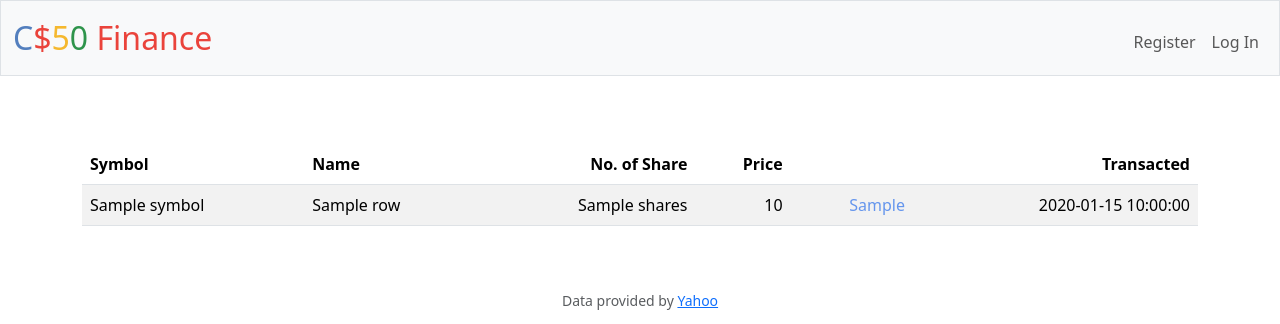
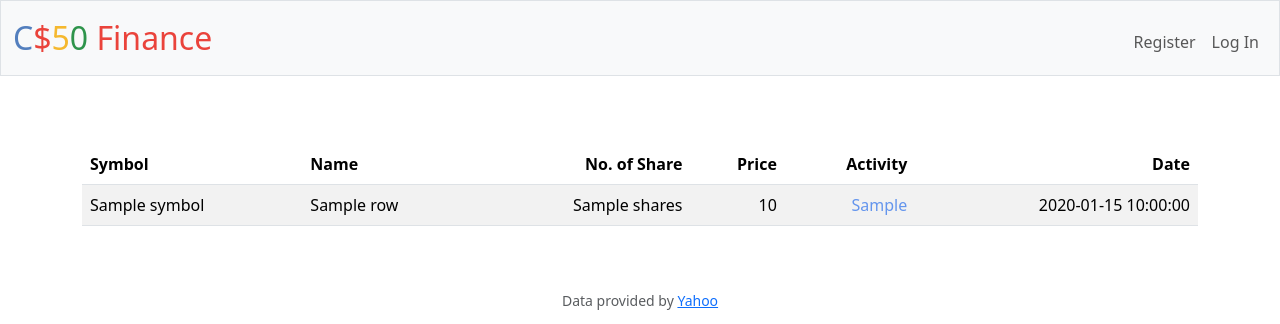
Before and after one commit to faisaltheprofessor/Harvard-CS50, a Flask app: template finance/templates/history.html in a window 1280 px wide. Shown: the top 324 px of the page. Run offline with Flask 3, Linux system fonts and the light colour scheme; the template is opened without the code that fills it: most values are stand-ins (such as "Sample title", 1, 10 or a date in 2020); some libraries are stand-ins or nearby versions.

Commit message:
Sun, Mar 31, 2024, 3:53 AM +02:00

```diff
--- a/finance/app.py
+++ b/finance/app.py
@@ -6,7 +6,6 @@ from flask_session import Session
 from tempfile import mkdtemp
 from werkzeug.security import check_password_hash, generate_password_hash
 from flask import jsonify
-import datetime
 
 from helpers import apology, login_required, lookup, usd
 
@@ -92,9 +91,8 @@ def buy():
             return apology("Insufficient fund in your account")
 
         db.execute("UPDATE users SET cash = (?) WHERE id = (?);", update_user_cash, user_id)
-        db.execute("INSERT INTO transactions (user_id, symbol, name, shares, price, timestamp) VALUES (?, ?, ?, ?, ?, ?)",
-           (user_id, symbol, name, shares, price, datetime.datetime.now()))
-
+        db.execute("INSERT INTO transactions (user_id, symbol, name, shares, price, Timestamp) VALUES (?, ?, ?, ?, ?, DATETIME('now'))",
+                   user_id, symbol, name, shares, price)
         flash("Bought!")
         return redirect("/")
 
--- a/finance/templates/history.html
+++ b/finance/templates/history.html
@@ -14,8 +14,8 @@
                         <th class="text-start">Name</th>
                         <th class="text-end">No. of Share</th>
                         <th class="text-end">Price</th>
-                        <th class="text-end"></th>
-                        <th class="text-end">Transacted</th>
+                        <th class="text-end">Activity</th>
+                        <th class="text-end">Date</th>
                     </tr>
                 </thead>
                 <tbody>
```
Also changed, not shown: finance/finance.db.
